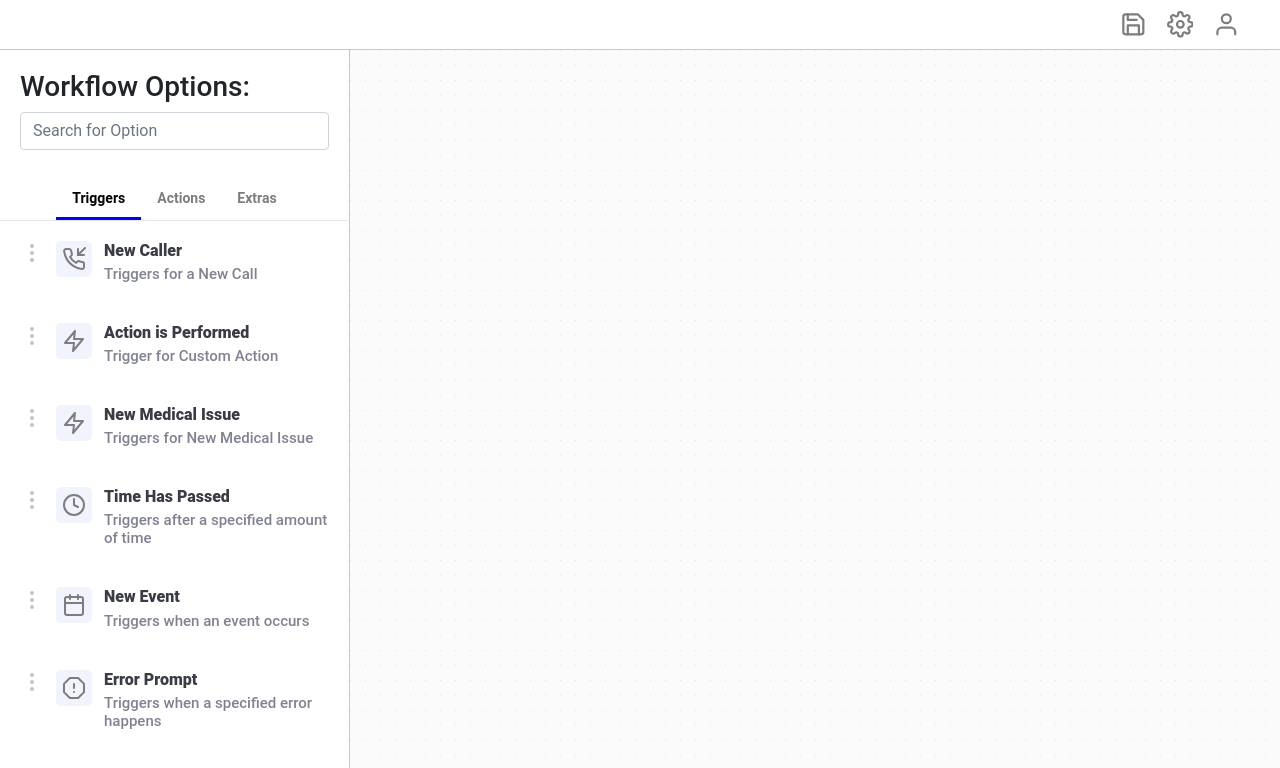
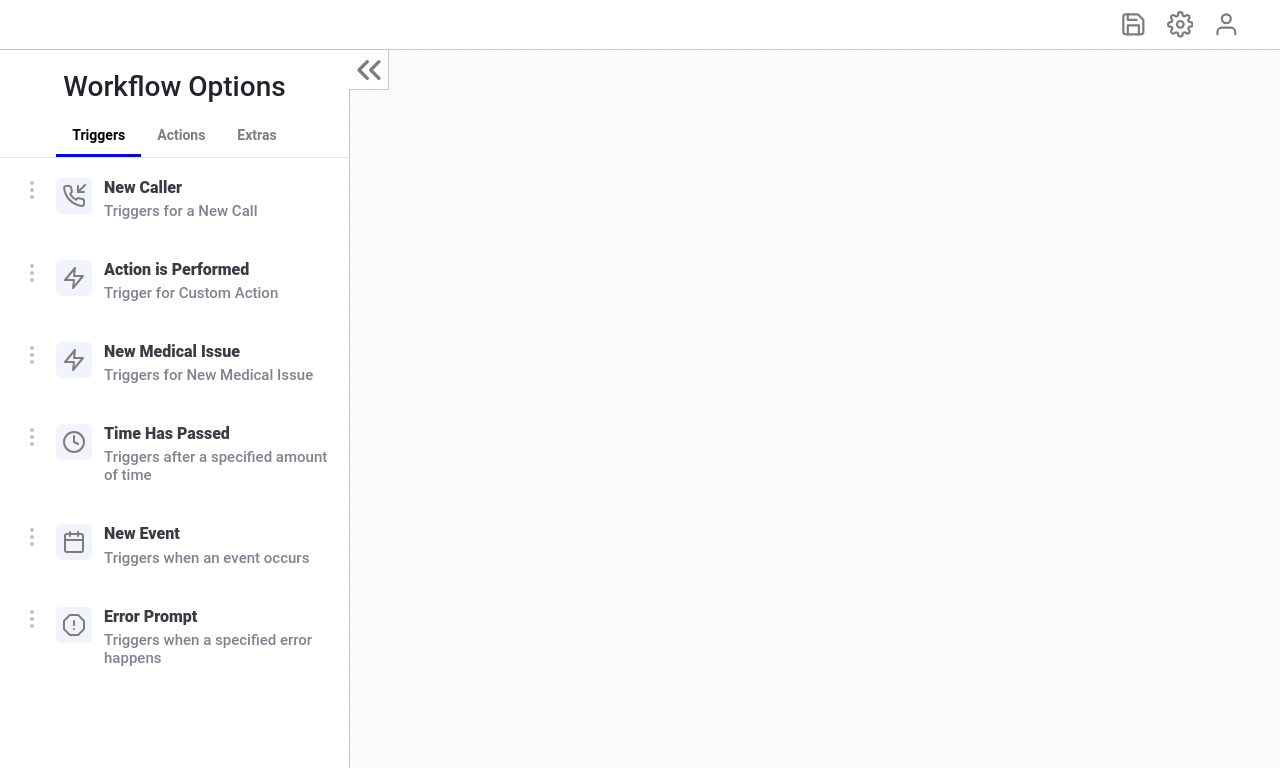
Before and after one commit to alexgergar/routing, a React (Create React App) app: page / in a window 1280 px wide. Shown: the top 768 px of the page. Built offline with nearby package versions, Linux system fonts and the light colour scheme.

Commit message:
got vertical working, got close left side bar working with keeping all the info soild

```diff
--- a/src/components/Board.js
+++ b/src/components/Board.js
@@ -9,21 +9,19 @@ const Board = (props) => {
   const items = useSelector((state) => state.items);
   const widthHeight = useSelector((state) => state.widthHeight);
 
+  const boardWidth = props.sideBarOpen
+    ? widthHeight.width - 350
+    : widthHeight.width;
+
   return (
     <>
       {items !== null ? (
-        <ContainerForBoard
-          width={widthHeight.width}
-          height={widthHeight.height}
-        >
-          <TreeChart />
+        <ContainerForBoard width={boardWidth} height={widthHeight.height}>
+          <TreeChart sideBarOpen={props.sideBarOpen} />
         </ContainerForBoard>
       ) : (
         <DropTarget dropEffect="copy">
-          <ContainerForBoard
-            width={widthHeight.width}
-            height={widthHeight.height}
-          />
+          <ContainerForBoard width={boardWidth} height={widthHeight.height} />
         </DropTarget>
       )}
     </>
@@ -31,13 +29,14 @@ const Board = (props) => {
 };
 
 const ContainerForBoard = styled.div`
-  min-width: ${(props) => props.width - 350}px;
+  min-width: ${(props) => props.width}px;
   min-height: ${(props) => props.height - 50}px;
   z-index: 0;
   background-image: url(${dotgrid});
   background-repeat: repeat;
   background-size: 30px 30px;
   overflow: auto;
+  transition: 0.5s;
 `;
 
 export default Board;
--- a/src/components/DetailsSideBar.js
+++ b/src/components/DetailsSideBar.js
@@ -132,18 +132,19 @@ const DetailsSideBar = () => {
 
 const Wrapper = styled.div`
   width: ${(props) => (props.isMenuOpen ? "300px" : "0px")};
-  position: absolute;
+  position: fixed;
   top: 0;
   right: 0;
   min-height: ${(props) => props.height - 50}px;
   zindex: 100;
   transition: 0.25s;
   background-color: white;
+  margin-right: ${(props) => (props.isMenuOpen ? "0" : "-300px")};
 `;
 
 const ContentWrapper = styled.div`
-  display: ${(props) => (props.isMenuOpen ? "block" : "none !important")};
-  opacity: ${(props) => (props.isMenuOpen ? 1 : 0)};
+  ${"" /* display: ${(props) => (props.isMenuOpen ? "block" : "none !important")}; */}
+  ${"" /* opacity: ${(props) => (props.isMenuOpen ? 1 : 0)}; */}
   transition: 0.25s;
   overflow: auto;
   min-height: ${(props) => props.height - 50}px;
--- a/src/components/DropTarget.js
+++ b/src/components/DropTarget.js
@@ -49,7 +49,9 @@ const DropTarget = (props) => {
   );
 };
 
-const Wrapper = styled.div``;
+const Wrapper = styled.div`
+  background-color: red;
+`;
 
 DropTarget.defaultProps = {
   dropEffect: dropEffects.All,
--- a/src/components/IconSquare.js
+++ b/src/components/IconSquare.js
@@ -18,6 +18,8 @@ import {
   PlusCircle,
   MinusCircle,
   AlertTriangle,
+  ChevronsLeft,
+  ChevronsRight,
 } from "react-feather";
 
 const IconSquare = (props) => {
@@ -58,6 +60,10 @@ const IconSquare = (props) => {
         return <MinusCircle color={iconColor} size={props.size * (2 / 3)} />;
       case "AlertTriangle":
         return <AlertTriangle color={iconColor} size={props.size * (2 / 3)} />;
+      case "ChevronsLeft":
+        return <ChevronsLeft color={iconColor} size={props.size * (2 / 3)} />;
+      case "ChevronsRight":
+        return <ChevronsRight color={iconColor} size={props.size * (2 / 3)} />;
       default:
         break;
     }
--- a/src/components/MainContainer.js
+++ b/src/components/MainContainer.js
@@ -1,4 +1,5 @@
-import React, { useEffect } from "react";
+import React, { useEffect, useState } from "react";
+import dotgrid from "../images/dotgrid.png";
 import styled from "styled-components";
 import SideBar from "./SideBar";
 import Board from "./Board";
@@ -9,8 +10,13 @@ import { handleReset } from "../redux/actions/draggedElement-actions";
 
 const MainContainer = (props) => {
   const draggedElement = useSelector((state) => state.draggedElement);
+  const [sideBarOpen, setSideBarOpen] = useState(true);
   const items = useSelector((state) => state.items);
   const dispatch = useDispatch();
+
+  const handleToggleSideBar = () => {
+    setSideBarOpen(!sideBarOpen);
+  };
 
   useEffect(() => {
     if (
@@ -72,9 +78,12 @@ const MainContainer = (props) => {
 
   return (
     <Main>
-      <SideBar />
-      <Board />
-      <DetailsSideBar />
+      <SideBar
+        handleToggleSideBar={handleToggleSideBar}
+        sideBarOpen={sideBarOpen}
+      />
+      <Board sideBarOpen={sideBarOpen} />
+      <DetailsSideBar sideBarOpen={sideBarOpen} />
     </Main>
   );
 };
@@ -82,8 +91,10 @@ const MainContainer = (props) => {
 const Main = styled.div`
   display: flex;
   flex-direction: row;
-  position: absolute;
-  top: 50px;
+  margin-top: 50px;
+  background-image: url(${dotgrid});
+  background-repeat: repeat;
+  background-size: 30px 30px;
 `;
 
 export default MainContainer;
--- a/src/components/OnBoardOptionCard.js
+++ b/src/components/OnBoardOptionCard.js
@@ -9,6 +9,7 @@ import {
   handleAppendNewTreeDepth,
 } from "../redux/actions/treeDepth-actions";
 import ConditionIcon from "./ConditionIcon";
+import Popover from "react-bootstrap/Popover";
 
 const OnBoardOptionCard = (props) => {
   const isOver = useSelector((state) => state.draggedElement.isOver);
@@ -33,7 +34,6 @@ const OnBoardOptionCard = (props) => {
       boardRef.current &&
       boardRef.current.getBoundingClientRect().height !== area.height
     ) {
-      console.log("in use effect of onboard option card");
       setArea({
         x: boardRef.current.getBoundingClientRect().x,
         y: boardRef.current.getBoundingClientRect().y,
@@ -68,14 +68,16 @@ const OnBoardOptionCard = (props) => {
   }, [props.data.data.conditionsForRoute.conditionals]);
 
   const handleOnClick = () => {
-    dispatch(handleToggleMenuOpen(props.data.data));
+    if (props.data.data.conditionalOptions.length > 0) {
+      dispatch(handleToggleMenuOpen(props.data.data));
+    }
   };
 
   return (
     <>
       <Wrapper
         ref={boardRef}
-        left={props.data.x}
+        left={props.left}
         top={props.data.y}
         onDoubleClick={handleOnClick}
         id={props.data.data.id}
--- a/src/components/SideBar.js
+++ b/src/components/SideBar.js
@@ -8,6 +8,7 @@ import Nav from "react-bootstrap/Nav";
 import OptionCard from "./OptionCard";
 import DragData from "./DragData";
 import { database } from "../utils/database";
+import IconSquare from "./IconSquare";
 
 const triggerList = database.filter((task) => task.optionType === "trigger");
 const actionList = database.filter((task) => task.optionType === "action");
@@ -17,13 +18,11 @@ const SideBar = (props) => {
   const [option, setOption] = useState("triggers");
 
   return (
-    <SideBarColumn>
-      <PaddingForSideBar>
-        <h3>Workflow Options:</h3>
-        <SearchForm>
-          <Form.Control type="search" placeholder="Search for Option" />
-        </SearchForm>
-      </PaddingForSideBar>
+    <>
+      <SideBarColumn sideBarOpen={props.sideBarOpen}>
+        <SideBarTitleSection>
+          <h3>Workflow Options</h3>
+        </SideBarTitleSection>
         <TabContainer
           activeKey={option}
           defaultActiveKey="triggers"
@@ -76,11 +75,22 @@ const SideBar = (props) => {
           </BoxForOptionsSection>
         </TabContainer>
       </SideBarColumn>
+      <SideBarToggleButton
+        onClick={props.handleToggleSideBar}
+        sideBarOpen={props.sideBarOpen}
+      >
+        {props.sideBarOpen ? (
+          <IconSquare icon="ChevronsLeft" showBackground={false} size={60} />
+        ) : (
+          <IconSquare icon="ChevronsRight" showBackground={false} size={60} />
+        )}
+      </SideBarToggleButton>
+    </>
   );
 };
 
 const SideBarColumn = styled.div`
-  width: 350px;
+  width: ${(props) => (props.sideBarOpen ? "350px" : "0")};
   height: calc(
     100vh - 50px
   ); /* this seems to work better than using widthHeight.height - 50 (which cuts off it) */
@@ -88,19 +98,36 @@ const SideBarColumn = styled.div`
   background-color: #fff;
   border-right: 1px solid #c7c7c7;
   z-index: 3;
-  overflow: scroll;
+  overflow-y: scroll;
+  overflow-x: hidden;
+  left: 0;
+  transition: 0.5s;
+  margin-left: ${(props) => (props.sideBarOpen ? "0" : "-350px")};
 `;
 
-const PaddingForSideBar = styled.div`
-  padding: 20px;
+const SideBarToggleButton = styled.div`
+  position: fixed;
+  margin-left: ${(props) => (props.sideBarOpen ? "349px" : "0px")};
+  transition: 0.5s;
+  height: 40px;
+  width: 40px;
+  z-index: 5;
+  display: flex;
+  justify-content: center;
+  align-items: center;
+  background-color: #fff;
+  border-bottom: 1px solid #c7c7c7;
+  border-right: 1px solid #c7c7c7;
 `;
 
-const SearchForm = styled(Form)`
-  margin-top: 5px;
+const SideBarTitleSection = styled.div`
+  padding: 20px 20px 5px 20px;
+  display: flex;
+  justify-content: center;
+  align-items: center;
 `;
 
 const OptionsTabRow = styled(Row)`
-  margin-top: 10px;
   justify-content: center;
 `;
 
--- a/src/components/TreeChart.js
+++ b/src/components/TreeChart.js
@@ -95,8 +95,10 @@ const TreeChart = (props) => {
     setDraggingParentID(0);
   };
 
+  const leftAmt = props.sideBarOpen ? 0 : 700;
+
   return (
-    <Wrapper>
+    <Wrapper marginLeft={leftAmt}>
       {tree !== undefined && (
         <DropTarget dropEffect="copy" hoverArea={hoverArea} id={tree.data.id}>
           <Draggable
@@ -114,6 +116,7 @@ const TreeChart = (props) => {
               setHoverArea={setHoverArea}
               left={tree.x}
               top={tree.y}
+              sideBarOpen={props.sideBarOpen}
             />
           </Draggable>
         </DropTarget>
@@ -128,12 +131,16 @@ const TreeChart = (props) => {
           setDraggingParentID={setDraggingParentID}
           draggingParentID={draggingParentID}
           draggingCoords={draggingCoords}
+          sideBarOpen={props.sideBarOpen}
         />
       )}
     </Wrapper>
   );
 };
 
-const Wrapper = styled.div``;
+const Wrapper = styled.div`
+  margin-left: ${(props) => props.marginLeft}px;
+  transition: 0.5s;
+`;
 
 export default TreeChart;
```
Lines whose indentation alone changed are shown as unchanged.
